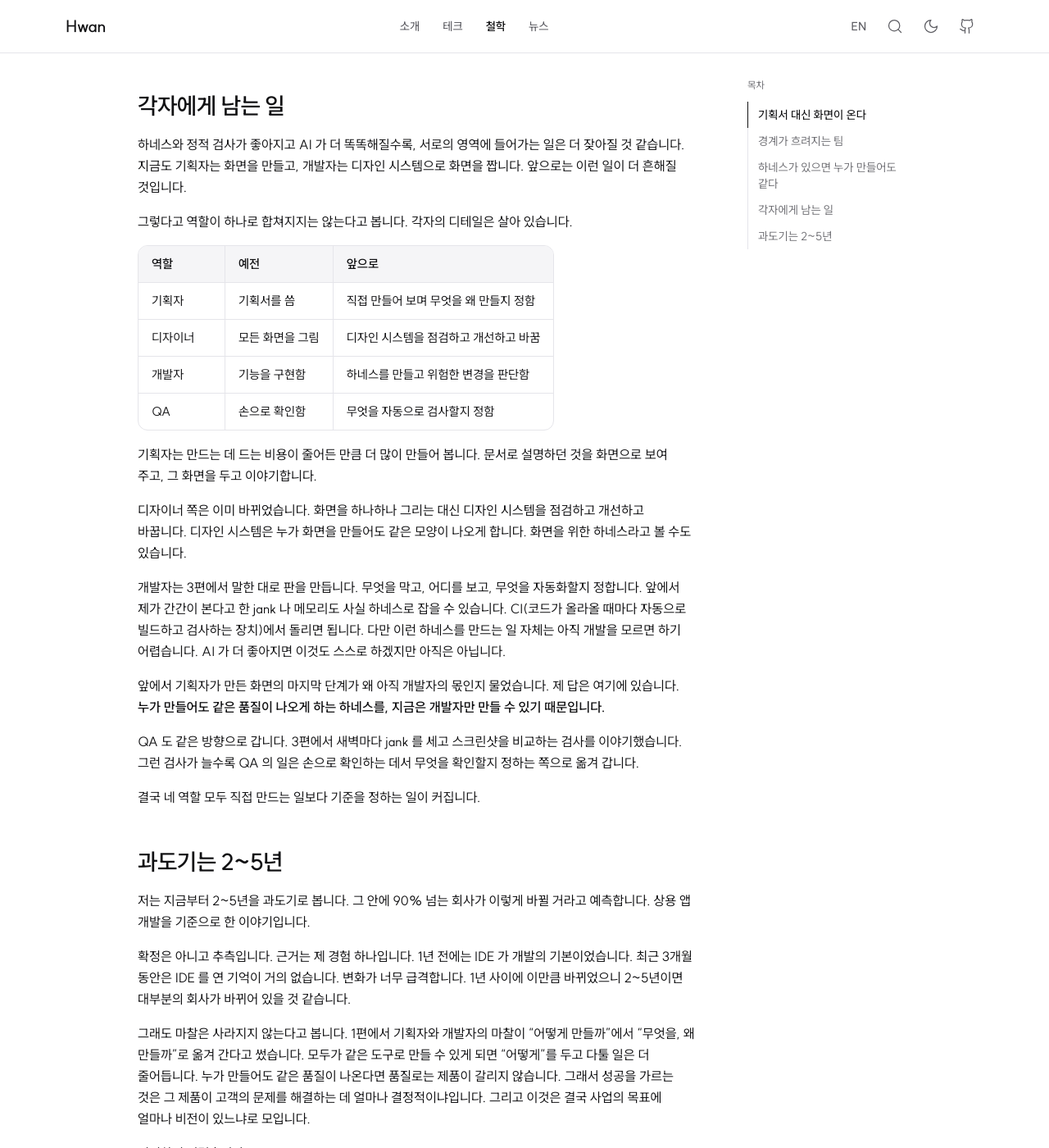
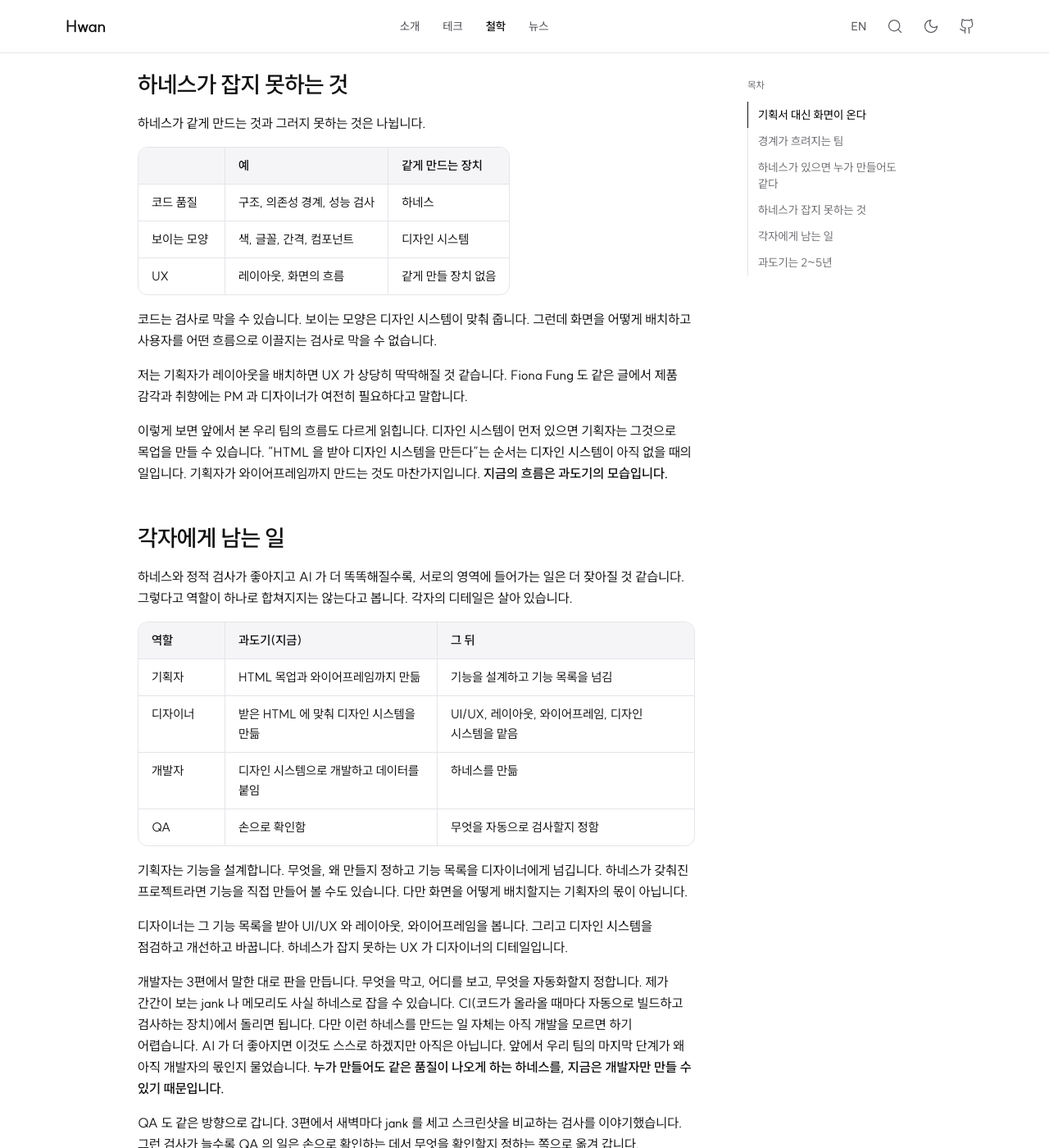
Before and after one commit to Hwan3434/Hwan3434.github.io, a Jekyll site: the page built from _posts/Philosophy/2026-11-22-everyone-builds-the-product.md, in a window 1280 px wide and 1400 px high, scrolled down 2907 px. Shown: the whole window at 82% size. Built offline with Jekyll 4.4.1, drawn with Linux system fonts in a browser that asks for light colours; some of the changed text lies outside the part shown.

Commit message:
fix: 지금 흐름을 과도기로, 하네스 밖의 UX 와 그 뒤의 역할로 다시 엮는다
Co-Authored-By: Claude Opus 5.5 <noreply@anthropic.com>
Claude-Session: https://claude.ai/code/session_01HDtNGR1iK3jjxoVhAt97Su

```diff
--- a/_posts/Philosophy/2026-11-22-everyone-builds-the-product.md
+++ b/_posts/Philosophy/2026-11-22-everyone-builds-the-product.md
@@ -68,8 +68,8 @@ Claude Code 로 오후 한나절 만에 실제로 돌아가는 프로토타입
 그때는 전망이었습니다.
 지금은 기획자가 화면을 만들어 오고, 어떤 팀에서는 PM 이 만든 것이 그대로 나갑니다.
 
-그렇다면 그 마지막 단계는 왜 아직 개발자의 몫일까요.
-기획자가 만든 것이 데이터까지 붙어 그대로 나가려면 무엇이 있어야 할까요.
+그렇다면 우리 팀에서는 그 마지막 단계가 왜 아직 개발자의 몫일까요.
+기획자가 만든 것이 그대로 나가려면 무엇이 있어야 할까요.
 
 ## 하네스가 있으면 누가 만들어도 같다
 
@@ -90,7 +90,7 @@ Claude Code 로 오후 한나절 만에 실제로 돌아가는 프로토타입
 하네스가 잡아 주는 부분은 누가 AI 에게 시켰든 똑같이 잡힙니다.
 개발자가 시켰든 기획자가 시켰든, 경계를 넘는 import 는 같은 검사에서 걸립니다.
 
-**하네스가 잘 만들어진 프로젝트에서는 기획자와 개발자가 같은 품질의 제품을 만듭니다.**
+**하네스가 잘 만들어진 프로젝트에서는 기획자와 개발자가 같은 품질의 코드를 만듭니다.**
 
 저는 이것이 지금도 가능하다고 봅니다.
 다만 기획자에게 직접 시켜 본 적은 없습니다.
@@ -108,52 +108,68 @@ Anthropic 의 Claude Code 팀은 리뷰 규칙에 이렇게 적었습니다([글
 여기서 눈여겨볼 것은 "누가"입니다.
 만든 사람이 기획자인지 개발자인지는 기준이 아닙니다.
 무엇을 바꿨는지가 기준입니다.
-Fiona Fung 도 신뢰 경계나 보안이 걸린 코드는 그 분야 전문가가 봐야 한다고 말합니다.
 
-남는 물음이 있습니다.
-제가 간간이 보는 jank 와 메모리는 기획자가 만들면 누가 볼까요.
-그리고 그것까지 잡는 하네스는 누가 만들까요.
+남는 물음이 둘 있습니다.
+제가 간간이 보는 jank 와 메모리까지 잡는 하네스는 누가 만들까요.
+그리고 코드 품질이 같으면 제품도 같아질까요.
+
+## 하네스가 잡지 못하는 것
+
+하네스가 같게 만드는 것과 그러지 못하는 것은 나뉩니다.
+
+| | 예 | 같게 만드는 장치 |
+|---|---|---|
+| 코드 품질 | 구조, 의존성 경계, 성능 검사 | 하네스 |
+| 보이는 모양 | 색, 글꼴, 간격, 컴포넌트 | 디자인 시스템 |
+| UX | 레이아웃, 화면의 흐름 | 같게 만들 장치 없음 |
+
+코드는 검사로 막을 수 있습니다.
+보이는 모양은 디자인 시스템이 맞춰 줍니다.
+그런데 화면을 어떻게 배치하고 사용자를 어떤 흐름으로 이끌지는 검사로 막을 수 없습니다.
+
+저는 기획자가 레이아웃을 배치하면 UX 가 상당히 딱딱해질 것 같습니다.
+Fiona Fung 도 같은 글에서 제품 감각과 취향에는 PM 과 디자이너가 여전히 필요하다고 말합니다.
+
+이렇게 보면 앞에서 본 우리 팀의 흐름도 다르게 읽힙니다.
+디자인 시스템이 먼저 있으면 기획자는 그것으로 목업을 만들 수 있습니다.
+"HTML 을 받아 디자인 시스템을 만든다"는 순서는 디자인 시스템이 아직 없을 때의 일입니다.
+기획자가 와이어프레임까지 만드는 것도 마찬가지입니다.
+**지금의 흐름은 과도기의 모습입니다.**
 
 ## 각자에게 남는 일
 
 하네스와 정적 검사가 좋아지고 AI 가 더 똑똑해질수록, 서로의 영역에 들어가는 일은 더 잦아질 것 같습니다.
-지금도 기획자는 화면을 만들고, 개발자는 디자인 시스템으로 화면을 짭니다.
-앞으로는 이런 일이 더 흔해질 것입니다.
-
 그렇다고 역할이 하나로 합쳐지지는 않는다고 봅니다.
 각자의 디테일은 살아 있습니다.
 
-| 역할 | 예전 | 앞으로 |
+| 역할 | 과도기(지금) | 그 뒤 |
 |---|---|---|
-| 기획자 | 기획서를 씀 | 직접 만들어 보며 무엇을 왜 만들지 정함 |
-| 디자이너 | 모든 화면을 그림 | 디자인 시스템을 점검하고 개선하고 바꿈 |
-| 개발자 | 기능을 구현함 | 하네스를 만들고 위험한 변경을 판단함 |
+| 기획자 | HTML 목업과 와이어프레임까지 만듦 | 기능을 설계하고 기능 목록을 넘김 |
+| 디자이너 | 받은 HTML 에 맞춰 디자인 시스템을 만듦 | UI/UX, 레이아웃, 와이어프레임, 디자인 시스템을 맡음 |
+| 개발자 | 디자인 시스템으로 개발하고 데이터를 붙임 | 하네스를 만듦 |
 | QA | 손으로 확인함 | 무엇을 자동으로 검사할지 정함 |
 
-기획자는 만드는 데 드는 비용이 줄어든 만큼 더 많이 만들어 봅니다.
-문서로 설명하던 것을 화면으로 보여 주고, 그 화면을 두고 이야기합니다.
+기획자는 기능을 설계합니다.
+무엇을, 왜 만들지 정하고 기능 목록을 디자이너에게 넘깁니다.
+하네스가 갖춰진 프로젝트라면 기능을 직접 만들어 볼 수도 있습니다.
+다만 화면을 어떻게 배치할지는 기획자의 몫이 아닙니다.
 
-디자이너 쪽은 이미 바뀌었습니다.
-화면을 하나하나 그리는 대신 디자인 시스템을 점검하고 개선하고 바꿉니다.
-디자인 시스템은 누가 화면을 만들어도 같은 모양이 나오게 합니다.
-화면을 위한 하네스라고 볼 수도 있습니다.
+디자이너는 그 기능 목록을 받아 UI/UX 와 레이아웃, 와이어프레임을 봅니다.
+그리고 디자인 시스템을 점검하고 개선하고 바꿉니다.
+하네스가 잡지 못하는 UX 가 디자이너의 디테일입니다.
 
 개발자는 3편에서 말한 대로 판을 만듭니다.
 무엇을 막고, 어디를 보고, 무엇을 자동화할지 정합니다.
-앞에서 제가 간간이 본다고 한 jank 나 메모리도 사실 하네스로 잡을 수 있습니다.
+제가 간간이 보는 jank 나 메모리도 사실 하네스로 잡을 수 있습니다.
 CI(코드가 올라올 때마다 자동으로 빌드하고 검사하는 장치)에서 돌리면 됩니다.
 다만 이런 하네스를 만드는 일 자체는 아직 개발을 모르면 하기 어렵습니다.
 AI 가 더 좋아지면 이것도 스스로 하겠지만 아직은 아닙니다.
-
-앞에서 기획자가 만든 화면의 마지막 단계가 왜 아직 개발자의 몫인지 물었습니다.
-제 답은 여기에 있습니다.
+앞에서 우리 팀의 마지막 단계가 왜 아직 개발자의 몫인지 물었습니다.
 **누가 만들어도 같은 품질이 나오게 하는 하네스를, 지금은 개발자만 만들 수 있기 때문입니다.**
 
 QA 도 같은 방향으로 갑니다.
 3편에서 새벽마다 jank 를 세고 스크린샷을 비교하는 검사를 이야기했습니다.
 그런 검사가 늘수록 QA 의 일은 손으로 확인하는 데서 무엇을 확인할지 정하는 쪽으로 옮겨 갑니다.
-
-결국 네 역할 모두 직접 만드는 일보다 기준을 정하는 일이 커집니다.
 
 ## 과도기는 2~5년
 
@@ -171,17 +187,16 @@ QA 도 같은 방향으로 갑니다.
 그래도 마찰은 사라지지 않는다고 봅니다.
 1편에서 기획자와 개발자의 마찰이 "어떻게 만들까"에서 "무엇을, 왜 만들까"로 옮겨 간다고 썼습니다.
 모두가 같은 도구로 만들 수 있게 되면 "어떻게"를 두고 다툴 일은 더 줄어듭니다.
-누가 만들어도 같은 품질이 나온다면 품질로는 제품이 갈리지 않습니다.
+누가 만들어도 같은 품질의 코드가 나온다면 코드로는 제품이 갈리지 않습니다.
 그래서 성공을 가르는 것은 그 제품이 고객의 문제를 해결하는 데 얼마나 결정적이냐입니다.
 그리고 이것은 결국 사업의 목표에 얼마나 비전이 있느냐로 모입니다.
 
 정리하면 이렇습니다.
 
-- **지금**: 기획자가 화면을 만들어 오고, 개발자가 데이터를 붙여 상용 앱에 올림
-- **조건**: 하네스가 갖춰지면 누가 만들어도 같은 품질이 나옴
-- **사람이 볼 곳**: 만든 사람이 아니라 바꾼 내용이 정함
-- **역할**: 서로의 영역에 자주 들어가지만 각자의 디테일은 남음
-- **개발자에게 남는 것**: 누가 만들어도 같은 품질이 나오게 하는 하네스를 만드는 일
+- **지금**: 기획자가 화면을 만들어 오고, 디자이너가 디자인 시스템을 맞추고, 개발자가 데이터를 붙여 상용 앱에 올림
+- **하네스**: 잘 갖춰지면 누가 만들어도 같은 품질의 코드가 나옴. 사람이 볼 곳은 바꾼 내용이 정함
+- **하네스 밖**: 레이아웃과 화면의 흐름 같은 UX 는 검사로 같게 만들 수 없음
+- **그 뒤의 역할**: 기획자는 기능 설계, 디자이너는 UX 와 디자인 시스템, 개발자는 하네스, QA 는 검사 기준
 - **과도기**: 앞으로 2~5년. 그 안에 90% 넘는 회사가 바뀜. 확정이 아닌 추측
 - **성공의 척도**: 품질이 아니라 고객의 문제를 얼마나 결정적으로 해결하느냐. 결국 사업 목표의 비전
 
```
